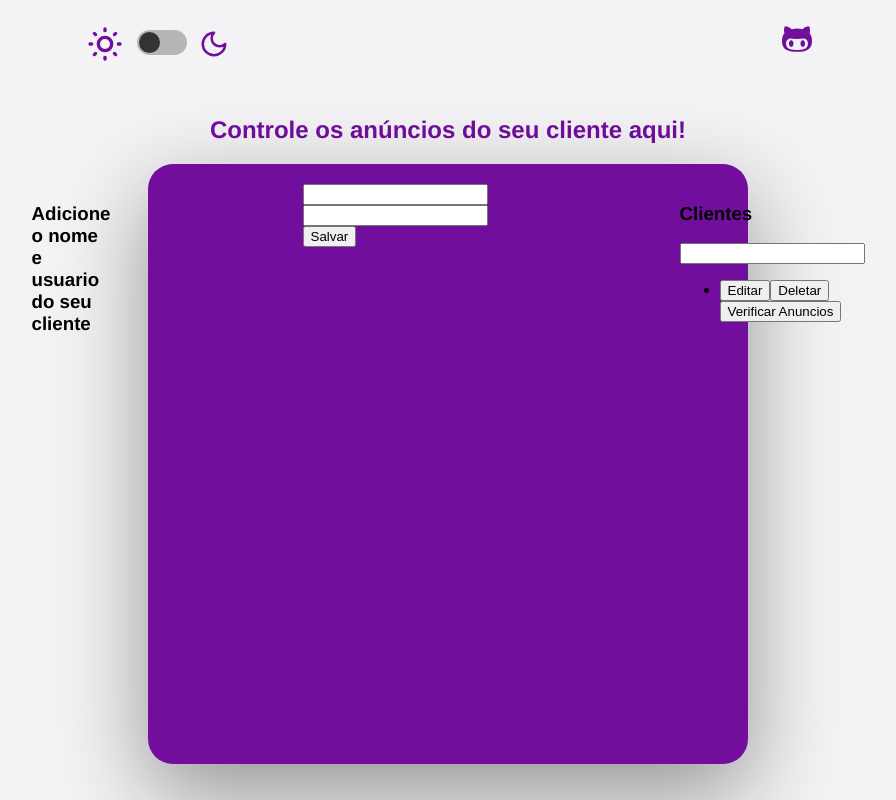
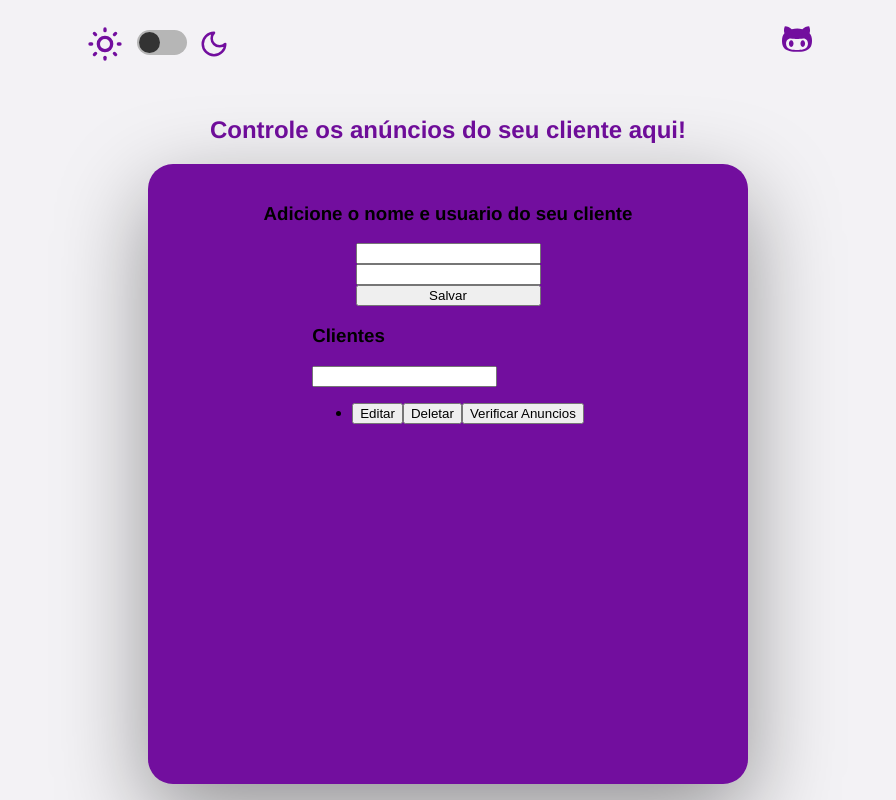
Before and after one commit to LukasLimalkl/trafego-front, a Next.js app: page / in a window 1280 px wide. Shown: the whole page, without its empty margins (192-1088 px from the left). Built offline with nearby package versions, Linux system fonts and the light colour scheme.

Commit message:
feat: adicionando os inputs

```diff
--- a/src/components/clientInputs/styles.ts
+++ b/src/components/clientInputs/styles.ts
@@ -1,3 +1,11 @@
 import styled from 'styled-components';
 
-export const Container = styled.div``;
+export const Container = styled.div`
+  display: flex;
+  justify-content: center;
+
+  .client {
+    display: flex;
+    flex-direction: column;
+  }
+`;
--- a/src/components/clientsForm/index.tsx
+++ b/src/components/clientsForm/index.tsx
@@ -3,6 +3,11 @@ import { Container } from './styles';
 export default function ClientsForm() {
   return (
     <Container>
+      <div className="box-clients">
+        <h3 className="title-clients">Clientes</h3>
+        <div className="search-container">
+          <input type="text" />
+        </div>
         <form action="" className="all-clients">
           <ul className="ul-clients">
             <li className="list-clients">
@@ -14,6 +19,7 @@ export default function ClientsForm() {
             </li>
           </ul>
         </form>
+      </div>
     </Container>
   );
 }
--- a/src/components/clientsForm/styles.ts
+++ b/src/components/clientsForm/styles.ts
@@ -1,3 +1,7 @@
 import styled from 'styled-components';
 
-export const Container = styled.div``;
+export const Container = styled.div`
+  display: flex;
+  justify-content: center;
+  flex-direction: column;
+`;
--- a/src/components/mainBox/index.tsx
+++ b/src/components/mainBox/index.tsx
@@ -9,13 +9,7 @@ export default function MainBox() {
       <div className="box">
         <h3 className="box-title">Adicione o nome e usuario do seu cliente</h3>
         <ClientInputs />
-        <div className="box-clients">
-          <h3 className="title-clients">Clientes</h3>
-          <div className="search-container">
-            <input type="text" />
-          </div>
-          <ClientsForm />
-        </div>
+        <ClientsForm />
       </div>
     </Container>
   );
--- a/src/components/mainBox/styles.ts
+++ b/src/components/mainBox/styles.ts
@@ -16,25 +16,10 @@ export const Container = styled.div`
     height: 600px;
     background: ${(props) => props.theme.fontColor};
     display: flex;
+    flex-direction: column;
+    align-items: center;
     padding-top: 20px;
-    box-sizing: border-box;
-    justify-content: center;
-    gap: 12rem;
     border-radius: 25px;
     box-shadow: rgba(0, 0, 0, 0.4) 0px 30px 90px;
   }
-  .box-one {
-    display: flex;
-    justify-content: center;
-    flex-direction: column;
-  }
-  .box-two {
-    display: flex;
-    justify-content: center;
-    flex-direction: column;
-  }
-
-  span {
-    color: ${(props) => props.theme.body};
-  }
 `;
```
Lines whose indentation alone changed are shown as unchanged.
